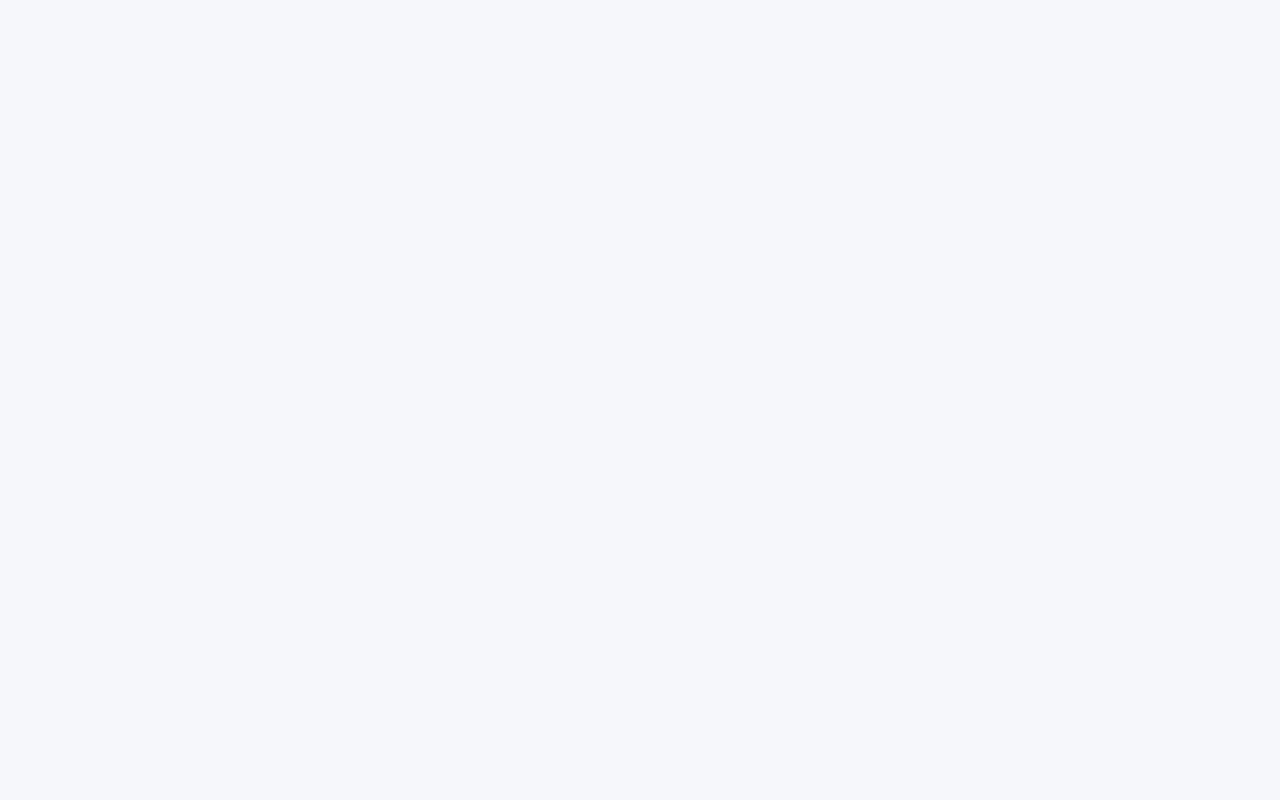
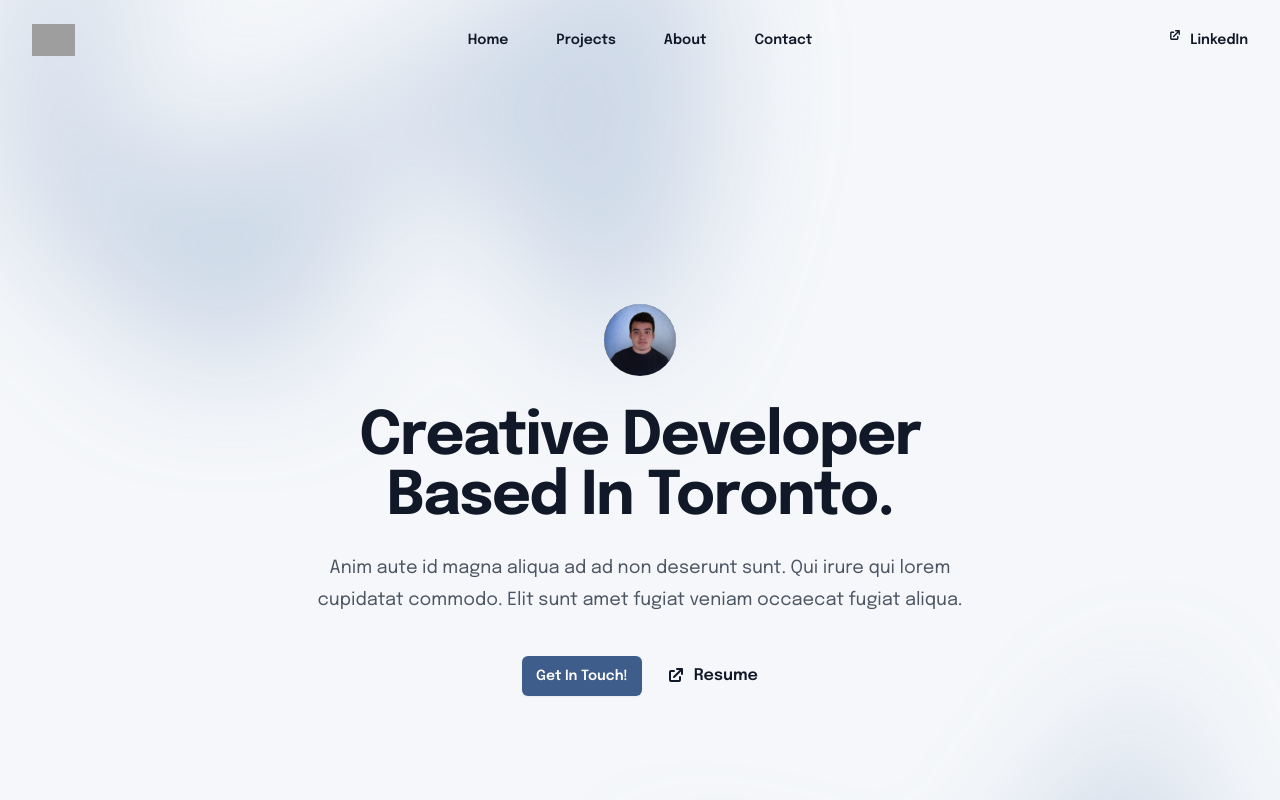
Before and after one commit to Justin-Bento/portfolio, a Next.js app: page / in a window 1280 px wide. Shown: the top 800 px of the page. Built offline with nearby package versions, Linux system fonts and the light colour scheme; grey boxes are pictures that could not be loaded.

Commit message:
fixed issuse by returning components page

```diff
--- a/pages/_app.tsx
+++ b/pages/_app.tsx
@@ -2,7 +2,6 @@ import '@/styles/globals.css'
 import type { AppProps } from 'next/app'
 
 export default function App({ Component, pageProps }: AppProps) {
-  <>
-    <Component {...pageProps} />
-  </>
+return <Component {...pageProps} />
+
 }
```
